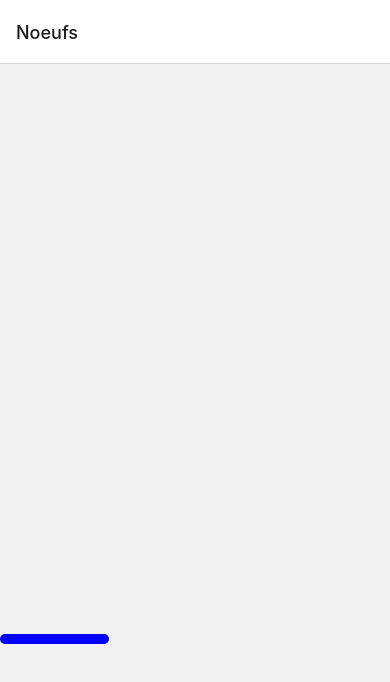
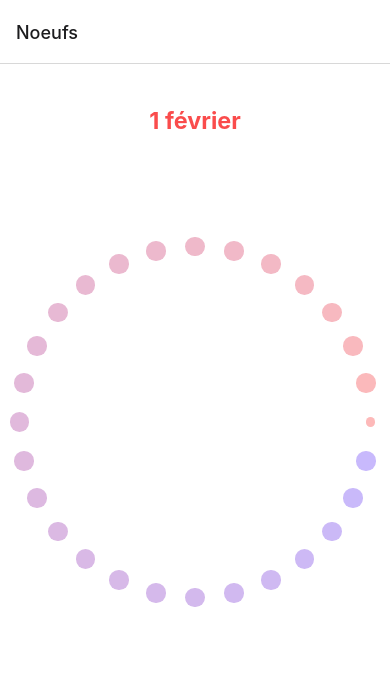
Before and after one commit to antoitoine/Noeufs_app, a React Native app: screen /Oeufs in a window 390 px wide. Shown: the top 682 px of the page. Built offline with nearby package versions, Linux system fonts and the light colour scheme.

Commit message:
Couleurs dégradées
Ajout de fonctions de dégradé, conversion de couleurs
+ nombre de jours en fonction du mois
+ texte du jour sélectionné

```diff
--- a/Pages/Oeufs.tsx
+++ b/Pages/Oeufs.tsx
@@ -1,38 +1,120 @@
-import { StyleSheet, Text, View } from "react-native";
+import { PlatformColor, StyleSheet, Text, View, TouchableOpacity } from "react-native";
+import * as Dim from '../Utils/Dimensions';
+import * as Couleur from '../Utils/Couleurs';
+import { useState } from "react";
+
+// Paramètres
+
+const JOURS_MOIS = [31, 28, 31, 30, 31, 30, 31, 31, 30, 31, 30, 31];
+const NOMS_MOIS = ['janvier', 'février', 'mars', 'avril', 'mai', 'juin', 'juillet', 'août', 'septembre', 'octobre', 'novembre', 'décembre'];
+const moisSelectionne = 1;
+
+const taille_disque = Dim.scale(5);
+const nb_disques = JOURS_MOIS[moisSelectionne];
+
+const couleur_debut_hex = Couleur.hexToRgb('#FFB9B9');
+const couleur_fin_hex = Couleur.hexToRgb('#C8B9FF');
+
+const couleur_debut_hex2 = Couleur.hexToRgb('#FF4C4C');
+const couleur_fin_hex2 = Couleur.hexToRgb('#7651FF');
+
+const couleur_debut =  couleur_debut_hex ? [couleur_debut_hex.r, couleur_debut_hex.g, couleur_debut_hex.b] : [0, 0, 0];
+const couleur_fin = couleur_fin_hex ? [couleur_fin_hex?.r, couleur_fin_hex?.g, couleur_fin_hex?.b] : [0, 0, 0];
+
+const couleur_debut2 =  couleur_debut_hex2 ? [couleur_debut_hex2.r, couleur_debut_hex2.g, couleur_debut_hex2.b] : [0, 0, 0];
+const couleur_fin2 = couleur_fin_hex2 ? [couleur_fin_hex2.r, couleur_fin_hex2.g, couleur_fin_hex2.b] : [0, 0, 0];
+
+const gradient = Couleur.degradeCouleur(couleur_debut, couleur_fin, nb_disques);
+const gradient2 = Couleur.degradeCouleur(couleur_debut2, couleur_fin2, nb_disques);
+
+function getRGBColorFromGradient(gradient: Array<Array<number>>, pos: number): string {
+    const color = 'rgb(' + gradient[0][pos] + ', ' + gradient[1][pos] + ', ' + gradient[2][pos] + ')';
+    return color;
+}
 
 /**
  * Page principale où se trouve la roue des jours
  */
 export default function Oeufs() {
+
+    const [jourSelectionne, setJourSelectionne] = useState(0);
+
     return (
-        <>
+        <View style={styles.wrapper}>
+
+            <Text style={[styles.affichageJour, {color: getRGBColorFromGradient(gradient2, jourSelectionne)}]}>{jourSelectionne+1} {NOMS_MOIS[moisSelectionne]}</Text>
+
             {
-                [...Array(100).keys()].map((i: number) => {
+                [...Array(nb_disques).keys()].map((i: number) => {
+
+                    const angle = i * 2 * Math.PI / nb_disques;
+                    const posX = Dim.widthScale(50) + Math.cos(angle) * Dim.scale(45) - taille_disque / 2;
+                    const posY = Dim.heightScale(50) + Math.sin(angle) * Dim.scale(45) - taille_disque / 2;
+
+                    const color = getRGBColorFromGradient(gradient, i);
+
                     return (
-                        <Jour key={i} posx={i} posy={200} />
+                        <Jour key={i} posx={posX} posy={posY} couleur={color} id={i} onPress={(id: number) => setJourSelectionne(id)} selected={i == jourSelectionne } />
                     )
                 })
             }
-        </>
+        </View>
     )
 }
 
-function Jour({posx, posy}: {posx: number, posy: number}) {
+function Jour({posx, posy, style, couleur, id, onPress, selected}: {posx: number, posy: number, style?: Object, couleur: string, id: number, onPress: Function, selected: Boolean}) {
+
+    const [c, setC] = useState(couleur);
+
+    if(selected) {
+        posx += taille_disque / 4
+        posy += taille_disque / 4
+    }
 
     return (
-        <View style={[styles.disqueJour, {left: posx, bottom: posy}]}>
+        <TouchableOpacity
+            activeOpacity={0.8}
+            style={[styles.disqueJour, {left: posx, bottom: posy}, style, {backgroundColor: c}, selected ? styles.selected : styles.notSelected]}
+            onPress={() => {
+                const color = getRGBColorFromGradient(gradient2, id);
+                setC(color);
+                onPress(id);
+            }}>
 
-        </View>
+        </TouchableOpacity>
     )
 }
 
 const styles = StyleSheet.create({
     disqueJour: {
         position: 'absolute',
-        height: 10,
-        width: 10,
-        borderRadius: 5,
-
         backgroundColor: 'blue'
+    },
+    selected: {
+        height: taille_disque / 2,
+        width: taille_disque / 2,
+        borderRadius: taille_disque / 4
+    },
+    notSelected: {
+        height: taille_disque,
+        width: taille_disque,
+        borderRadius: taille_disque / 2
+    },
+    affichageJour: {
+        position: 'absolute',
+        top: Dim.heightScale(5),
+        width: Dim.widthScale(100),
+        left: 0,
+        textAlign: 'center',
+        textAlignVertical: 'center',
+        fontSize: Dim.scale(6),
+        fontWeight: 'bold'
+    },
+    wrapper: {
+        width: Dim.widthScale(100),
+        height: Dim.heightScale(100),
+        display: 'flex',
+        flex: 1,
+        backgroundColor: 'white'
     }
 });
--- /dev/null
+++ b/Utils/Couleurs.tsx
@@ -0,0 +1,57 @@
+/**
+ * Parameters
+ * ----------
+ * bornes : [debut, fin] -> Début et fin du domaine de dégradé
+ * N : nombre de valeurs à calculer entre début et fin
+ *
+ * Returns
+ * -------
+ * d : Tableau de N valeurs dégradées linéairement entre début et fin
+ */
+function degradeTableau(bornes: Array<number>, N: number) {
+    const d = Array<number>(N);
+
+    const min = Math.min(bornes[0], bornes[1]);
+    const max = Math.max(bornes[0], bornes[1]);
+
+    for(var i = 0; i < N; ++i) {
+        d[i] = min + i * (max - min) / N;
+    }
+
+    if (bornes[0] < bornes[1]) {
+        return d;
+    }
+    else {
+        return d.reverse();
+    }
+}
+
+/**
+ * Parameters
+ * ----------
+ * rgbDebut : Couleur rgb de début de dégradé
+ * rgbFin : Couleur rgb de fin de dégradé
+ * N : nombre de couleurs intermédiaires à calculer
+ *
+ * Returns
+ * -------
+ * gradient : [r, g, b] -> gradient[0][1] est la 2e valeur du rouge, gradient[2, 5] la 6e du bleu
+ */
+function degradeCouleur(rgbDebut: Array<number>, rgbFin: Array<number>, N: number): Array<Array<number>> {
+    const r = degradeTableau([rgbDebut[0], rgbFin[0]], N);
+    const g = degradeTableau([rgbDebut[1], rgbFin[1]], N);
+    const b = degradeTableau([rgbDebut[2], rgbFin[2]], N);
+
+    return [r, g, b]
+}
+
+function hexToRgb(hex: string) {
+    var result = /^#?([a-f\d]{2})([a-f\d]{2})([a-f\d]{2})$/i.exec(hex);
+    return result ? {
+      r: parseInt(result[1], 16),
+      g: parseInt(result[2], 16),
+      b: parseInt(result[3], 16)
+    } : null;
+  }
+
+export {degradeTableau, degradeCouleur, hexToRgb};
```
